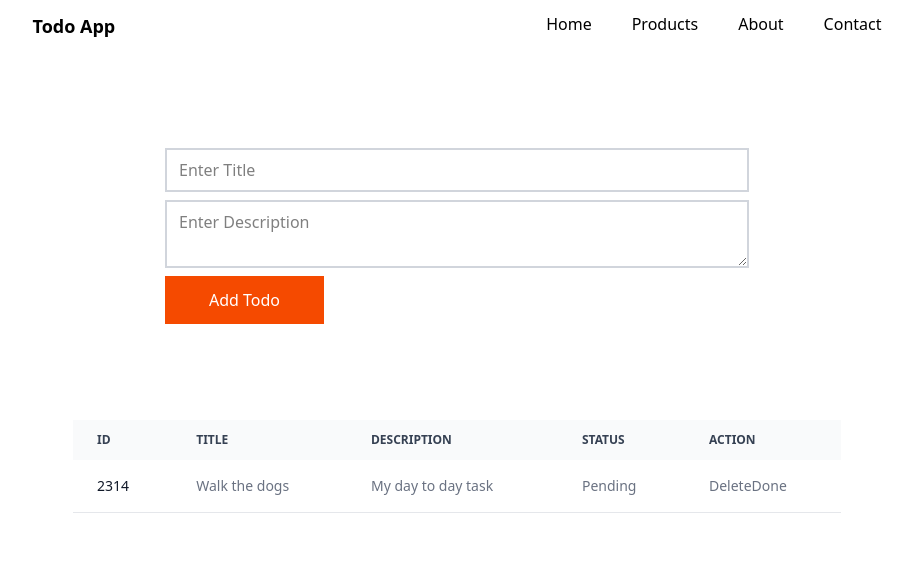
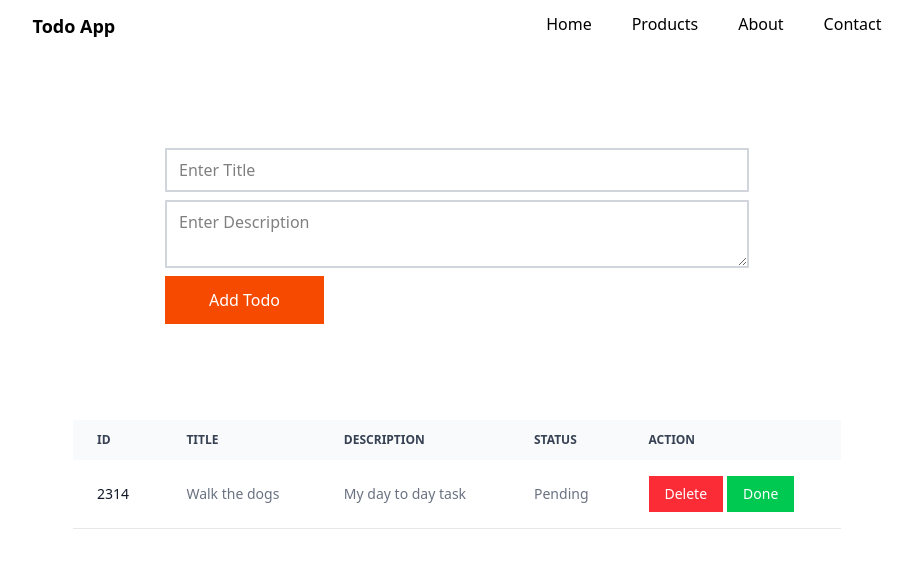
Before and after one commit to naolumer/Next.js-Intro, a Next.js app in the folder fullstack-todoapp/: page / in a window 1280 px wide. Shown: the top 568 px of the page, without its empty margins (183-1096 px from the left). Built offline with nearby package versions, Linux system fonts and the light colour scheme.

Commit message:
styled the buttons

```diff
--- a/fullstack-todoapp/app/page.jsx
+++ b/fullstack-todoapp/app/page.jsx
@@ -46,8 +46,11 @@ export default function Home() {
                           Pending
                       </td>
                       <td className="px-6 py-4">
-                          <button>Delete</button>
-                          <button>Done</button>
+                        <div className="flex gap-1">
+                          <button className="bg-red-500 text-white px-4 py-2 cursor-pointer">Delete</button>
+                          <button className="bg-green-500 text-white px-4 py-2 cursor-pointer">Done</button>
+                        </div>
+
                       </td>
                   </tr>
               </tbody>
```
